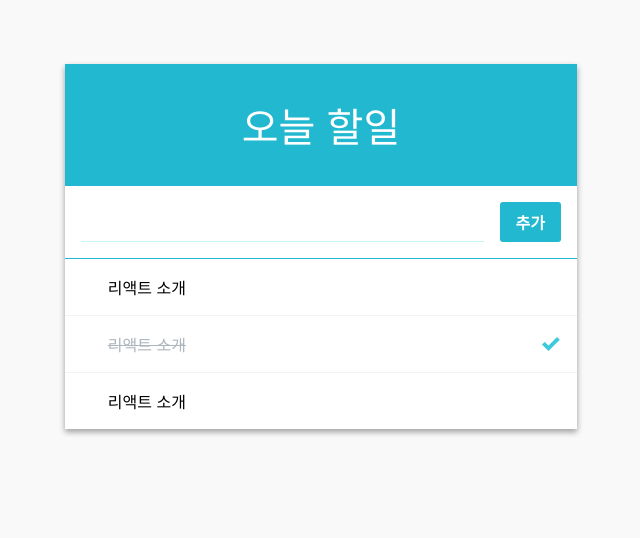
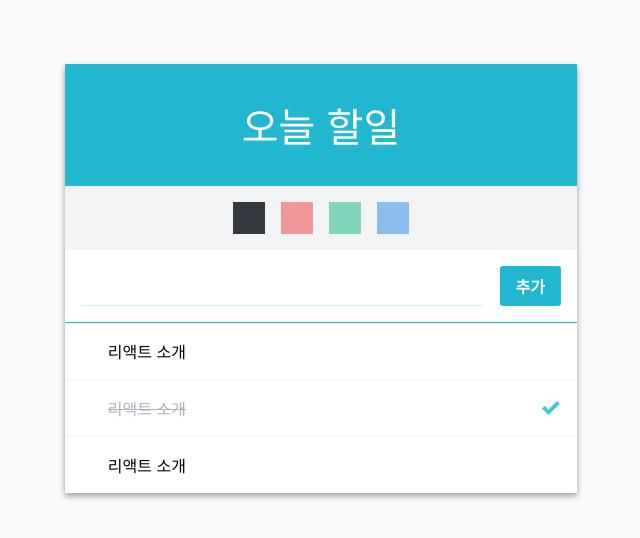
Before and after one commit to sa1341/react-yolo-client, a React (Create React App) app: page / in a window 1280 px wide. Shown: the top 538 px of the page, without its empty margins (319-959 px from the left). Built offline with nearby package versions, Linux system fonts and the light colour scheme.

Commit message:
feat: palette, color 컴포넌트 생성 후 TodoListTemplate의 자식 컴포넌트로 렌더링하도록 기능 수정함.

```diff
--- a/src/App.js
+++ b/src/App.js
@@ -2,7 +2,9 @@ import React, { Component } from 'react';
 import TodoListTemplate from './components/TodoListTemplate.js';
 import Form from './components/Form';
 import TodoItemList from './components/TodoItemList';
-import TodoItem from './components/TodoItem.js';
+import Palette from './components/Palette.js';
+
+const colors = ['#343a40', '#f03e3e', '#12b886', '#228ae6'];
 
 class App extends Component {
 
@@ -14,7 +16,8 @@ class App extends Component {
       { id: 0, text: '  리액트 소개', checked: false },
       { id: 1, text: '  리액트 소개', checked: true },
       { id: 2, text: '  리액트 소개', checked: false }
-    ]
+    ],
+    color: '#343a40'
   }
 
   handleToggle = (id) => {
@@ -48,7 +51,7 @@ class App extends Component {
       todos: todos.concat({
         id: this.id++,
         text: input,
-        checked: false
+        checked: false,
       })
     });
   }
@@ -66,24 +69,39 @@ class App extends Component {
     });
   }
 
+  handleSelectColor = (color) => {
+    this.setState({
+      color
+    });
+  }
+
   render() {
-    const { input, todos } = this.state;
+    const { input, todos, color } = this.state;
     const {
       handleChange,
       handleCreate,
       handleKeyPress,
       handleToggle,
-      handleRemove
+      handleRemove,
+      handleSelectColor,
     } = this;
     return (
-        <TodoListTemplate form={(
-         <Form
-           value={input}
-           onKeyPress={handleKeyPress}
-           onChange={handleChange}
-           onCreate={handleCreate}
-         />
-        )}>
+        <TodoListTemplate
+          palette={(
+           <Palette
+             colors={colors}
+             selected={color}
+             onSelect={handleSelectColor}
+           />
+          )}
+          form={(
+          <Form
+            value={input}
+            onKeyPress={handleKeyPress}
+            onChange={handleChange}
+            onCreate={handleCreate}
+          />)}
+        >
           <TodoItemList todos={todos} onToggle={handleToggle} onRemove={handleRemove}/>
         </TodoListTemplate>
     );
--- /dev/null
+++ b/src/components/Color.js
@@ -0,0 +1,11 @@
+import React, { Component } from 'react';
+
+const Color = ({color, active, onClick}) => {
+    return (
+        <div className={`color ${active && 'active'}`} style={{ background: color}} onClick={onClick}>
+
+        </div>
+    );
+};
+
+export default Color;
--- a/src/components/Form.js
+++ b/src/components/Form.js
@@ -4,7 +4,7 @@ import './Form.css';
 const Form = ({value, onChange, onCreate, onKeyPress}) => {
     return (
         <div className="form">
-            <input valuie={value} onChange={onChange} onKeyPress={onKeyPress} />
+            <input value={value} onChange={onChange} onKeyPress={onKeyPress} />
             <div className="create-button" onClick={onCreate}>
               추가
             </div>
--- /dev/null
+++ b/src/components/Palette.css
@@ -0,0 +1,24 @@
+.palette {
+    display: flex;
+    justify-content: center;
+  }
+
+  .color {
+    width: 2rem;
+    height: 2rem;
+    opacity: 0.5;
+    transition: all 0.2s;
+    cursor: pointer;
+  }
+
+  .color:hover {
+    opacity: 0.75;
+  }
+
+  .color.active, .color:active {
+    opacity: 1;
+  }
+
+  .color + .color {
+    margin-left: 1rem;
+  }
--- /dev/null
+++ b/src/components/Palette.js
@@ -0,0 +1,16 @@
+import React, { Component } from 'react';
+import Color from './Color';
+import './Palette.css';
+
+const Palette = ({colors, selected, onSelect}) => {
+    const colorList = colors.map(
+      (color) => (<Color color={color} active={selected===color} onClick={() => onSelect(color)} key={color}/>)
+    );
+    return (
+      <div className="palette">
+        {colorList}
+      </div>
+    );
+  };
+
+export default Palette;
--- a/src/components/TodoListTemplate.css
+++ b/src/components/TodoListTemplate.css
@@ -15,6 +15,12 @@
     color: white;
 }
 
+.palette-wrapper {
+    padding: 1rem;
+    background: #f1f3f5;
+}
+
+
 .form-wrapper {
     padding: 1rem;
     border-bottom: 1px solid #22b8cf;
--- a/src/components/TodoListTemplate.js
+++ b/src/components/TodoListTemplate.js
@@ -1,13 +1,17 @@
 import React, { Component } from 'react';
+import Palette from './Palette';
 import './TodoListTemplate.css';
 
 
-const TodoListTemplate = ({form, children}) => {
+const TodoListTemplate = ({form, children, palette}) => {
     return (
         <main className="todo-list-template">
             <div className="title">
                 오늘 할일
             </div>
+            <section className="palette-wrapper">
+                {palette}
+            </section>
             <section className="form-wrapper">
                 {form}
             </section>
```
